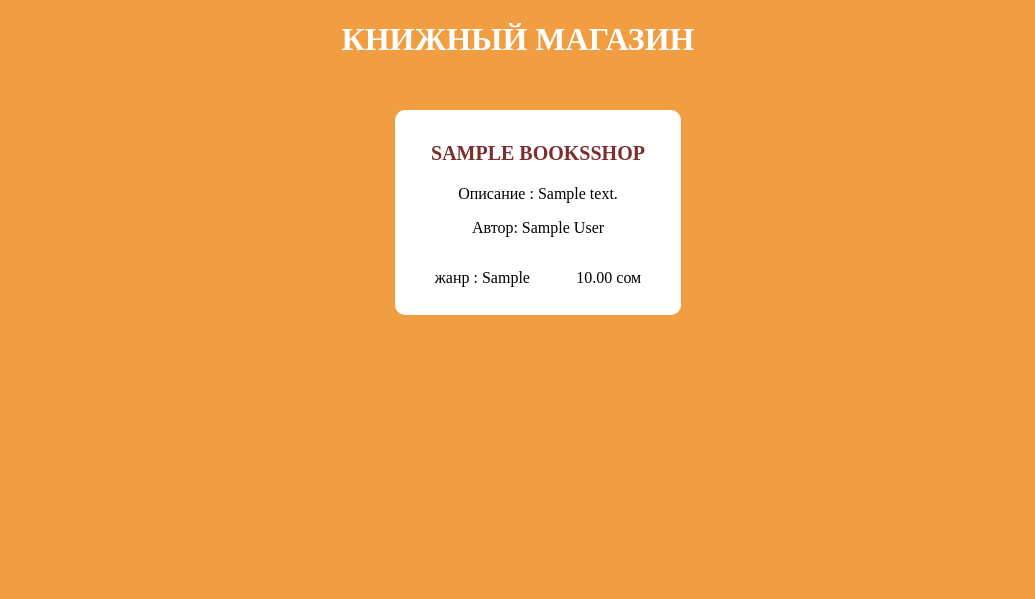
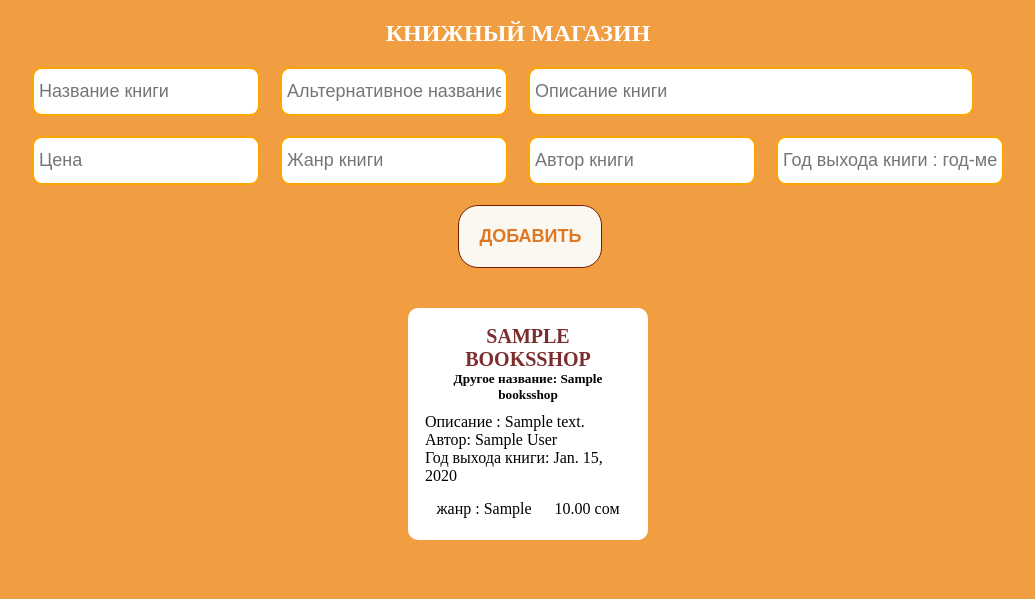
Before and after one commit to Dkukushka/todo-python, a Django app: page /books in a window 1280 px wide. Shown: the top 599 px of the page, without its empty margins (122-1157 px from the left). Run offline with Django 3.2, Linux system fonts and the light colour scheme; tables that the repository leaves empty hold one stand-in row (values such as "Sample post").

Commit message:
added form books

```diff
--- a/main/static/styles/books.model.css
+++ b/main/static/styles/books.model.css
@@ -1,5 +1,17 @@
+*{
+    box-sizing: border-box;
+    margin: 0;
+    padding: 0;
+}
 body{
     background-color: rgb(240, 158, 65);
+}
+section{
+    width: 100%;
+    padding: 20px;
+    display: flex;
+    flex-direction: column;
+    align-items: center;
 }
 h1{
     text-align: center;
@@ -7,24 +19,34 @@ h1{
     color: #fff;
 }
 .books_container{
-    padding: 30px 20px;
+    padding: 20px 20px;
     display: flex;
-    justify-content: space-around;
+    justify-content: space-evenly;
     flex-wrap: wrap;
     width: 100%;
 }
 .books_item{
+    margin-bottom: 20px;
+    margin-left: 20px;
     border: 2px solid #fff;
     text-align: center;
     background-color: #fff;
     border-radius: 10px;
     width: 20%;
-    padding: 10px 15px;
+    padding: 15px 15px;
 
+}
+h5{
+    padding-bottom: 10px;
+}
+p{
+    text-align: left;
 }
 .price-genre{
     display: flex;
     justify-content: space-around;
+    padding-top: 15px;
+    padding-bottom: 5px;
 }
 h3{
     color: rgb(124, 45, 45);
@@ -32,3 +54,52 @@ h3{
     font-weight: bold;
     text-transform: uppercase;
 }
+.create-books_container{
+    width: 80%;
+}
+.create_input{
+    margin-top: 20px;
+    padding: 12px 5px;
+    font-size: 18px;
+    margin-left: 10px;
+    margin-right: 10px;
+    width: 90%;
+    border: 2px solid orange;
+    border-radius: 10px;
+}
+.create_button{
+    margin: 20px 44%;
+    padding: 20px 20px;
+    background-color: #faf8f1;
+    border: 1px solid #741e04;
+    color: rgb(224, 120, 35);
+    font-size: 18px;
+    text-transform: uppercase;
+    font-weight: bold;
+    border-radius: 20px;
+    cursor: pointer;
+
+}
+.create_button:active{
+    border: 1px solid #ce93d8;
+    box-shadow: 2px 2px 5px 3px #fce4ec;
+}
+.main-info{
+    display: flex;
+    flex-direction: row;
+    width: 100%;
+    justify-content: space-between;
+}
+.decription-block{
+    max-width: 600px;
+    width: 100%;
+}
+.title-block{
+    display: flex;
+    max-width: 670px;
+    width: 100%;
+}
+.info-block{
+    display: flex;
+    flex-direction: row;
+}
--- a/main/templates/books.html
+++ b/main/templates/books.html
@@ -1,22 +1,47 @@
 {% load static %}
 <!DOCTYPE html>
 <html lang="en">
+
 <head>
     <meta charset="UTF-8">
     <meta name="viewport" content="width=device-width, initial-scale=1.0">
     <title>My_Book-Shop</title>
-    <link rel="stylesheet" href="{% static 'styles/books.model.css'%}"/>
+    <link rel="stylesheet" href="{% static 'styles/books.model.css'%}" />
 </head>
+
 <body>
+    <section>
     <h1>Книжный магазин</h1>
+    <div class="create-books_container">
+        <form action="{% url 'add-books' %}" method="POST">
+            {% csrf_token %}
+            <div class="main-info">
+            <div class="title-block">
+                <input type="text" class="create_input" placeholder="Название книги" name="books_title" />
+                <input type="text" class="create_input" placeholder="Альтернативное название" name="books_subtitle" />
+            </div>
+            <div class="decription-block">
+                <input type="text" class="create_input" placeholder="Описание книги" name="books_description" />
+            </div></div>
+            <div class="info-block">
+                <input type="text" class="create_input" placeholder="Цена" name="books_price" />
+                <input type="text" class="create_input" placeholder="Жанр книги" name="books_genre" />
+                <input type="text" class="create_input" placeholder="Автор книги" name="books_author" />
+                <input type="text" class="create_input" placeholder="Год выхода книги : год-месяц-день" name="books_year" />
+            </div>
+            <button class="create_button">Добавить</button>
+        </form>
+    </div>
     <div class="books_container">
         {% for books in books_list%}
         <div class="books_item">
             <div class="books_item_header">
                 <h3>{{ books.title }}</h3>
+                <h5>Другое название: {{books.subtitle}}</h5>
                 <p>Описание : {{books.description}}</p>
             </div>
             <p> Автор: {{books.author}}</p>
+            <p>Год выхода книги: {{books.year}}</p>
             <div class="price-genre">
                 <p>жанр : {{ books.genre}}</p>
                 <p>{{books.price}} сом</p>
@@ -24,6 +49,7 @@
         </div>
         {% endfor %}
     </div>
+</section>
+</body>
 
-</body>
 </html>
--- a/main/views.py
+++ b/main/views.py
@@ -22,3 +22,16 @@ def add_todo(request):
      todo = ToDo(text = text)
      todo.save()
      return redirect(test)
+
+def add_books(request):
+     form = request.POST
+     title = form["books_title"]
+     subtitle = form["books_subtitle"]
+     description = form["books_description"]
+     price = form["books_price"]
+     genre = form["books_genre"]
+     author = form["books_author"]
+     year = form["books_year"]
+     book = BooksShop(title = title,subtitle = subtitle, description = description,price = price, genre = genre,author = author,year = year)
+     book.save()
+     return redirect(books)
--- a/toDo/urls.py
+++ b/toDo/urls.py
@@ -26,5 +26,6 @@ urlpatterns = [
     path("books",books),
     path("test3",third),
     path("add-todo",add_todo,name = "add-todo"),
+    path("add-books",add_books,name = "add-books"),
 ]   + static(settings.STATIC_URL,document_root= settings.STATIC_ROOT)\
     + static(settings.MEDIA_URL,document_root = settings.MEDIA_ROOT)
```
Lines whose indentation alone changed are shown as unchanged.
